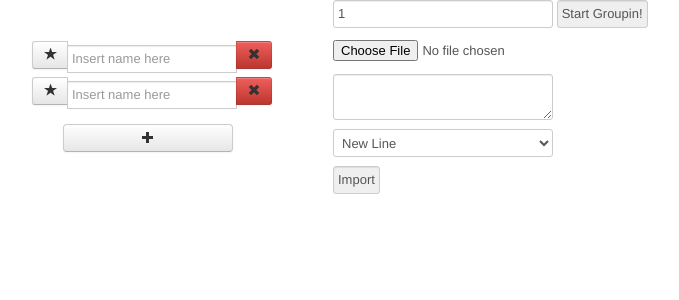
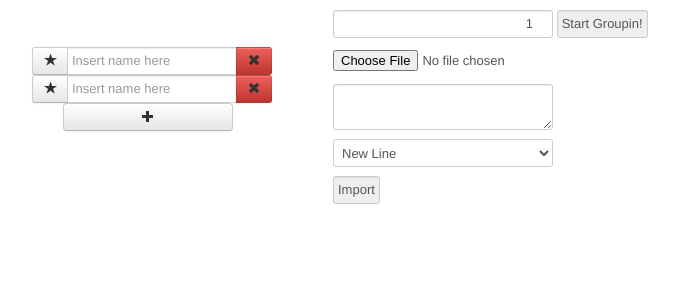
Before and after one commit to darklight721/Groupin, a PHP site: page / in a window 1280 px wide. Shown: the top 300 px of the page, without its empty margins (22-701 px from the left). Run offline with PHP 8.4, Linux system fonts and the light colour scheme.

Commit message:
Updated css

```diff
--- a/css/styles.css
+++ b/css/styles.css
@@ -1,14 +1,19 @@
-.input-prepend
+#header
 {
-	margin-bottom: -10px;
+	margin-top: 10px;
 }
 
-.input-prepend input, .input-append input
+#entity-list .entity
 {
-	margin-top: 8px;
+	margin-bottom: 8px;
 }
 
-.add
+.font-small
 {
-	margin-top: 15px;
+	font-size: 10px;
 }
+
+input[type=number]
+{
+	text-align: right;
+}
```
